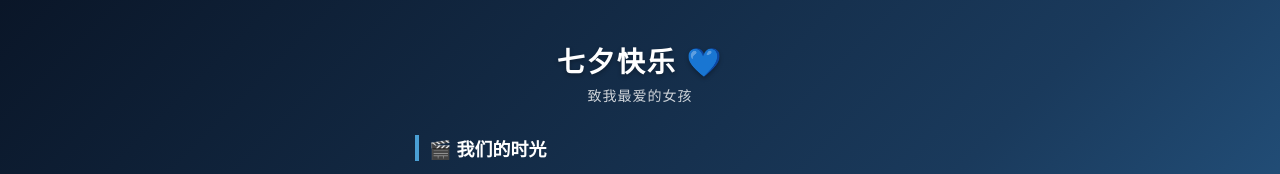
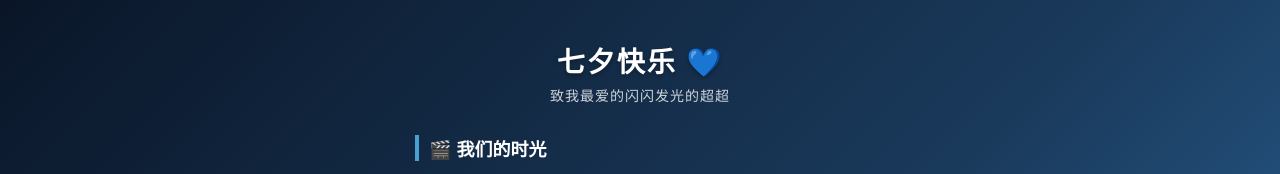
Before and after one commit to yxy-ter/chaochao-happy, a plain HTML site: page index.html in a window 1280 px wide. Shown: the top 174 px of the page. Drawn offline with Linux system fonts and the light colour scheme.

Commit message:
Update index.html

```diff
--- a/index.html
+++ b/index.html
@@ -226,7 +226,7 @@
         <!-- 标题 -->
         <div class="header">
             <h1>七夕快乐 💙</h1>
-            <p>致我最爱的女孩</p >
+            <p>致我最爱的闪闪发光的超超</p >
         </div>
 
         <!-- 视频部分 -->
```
